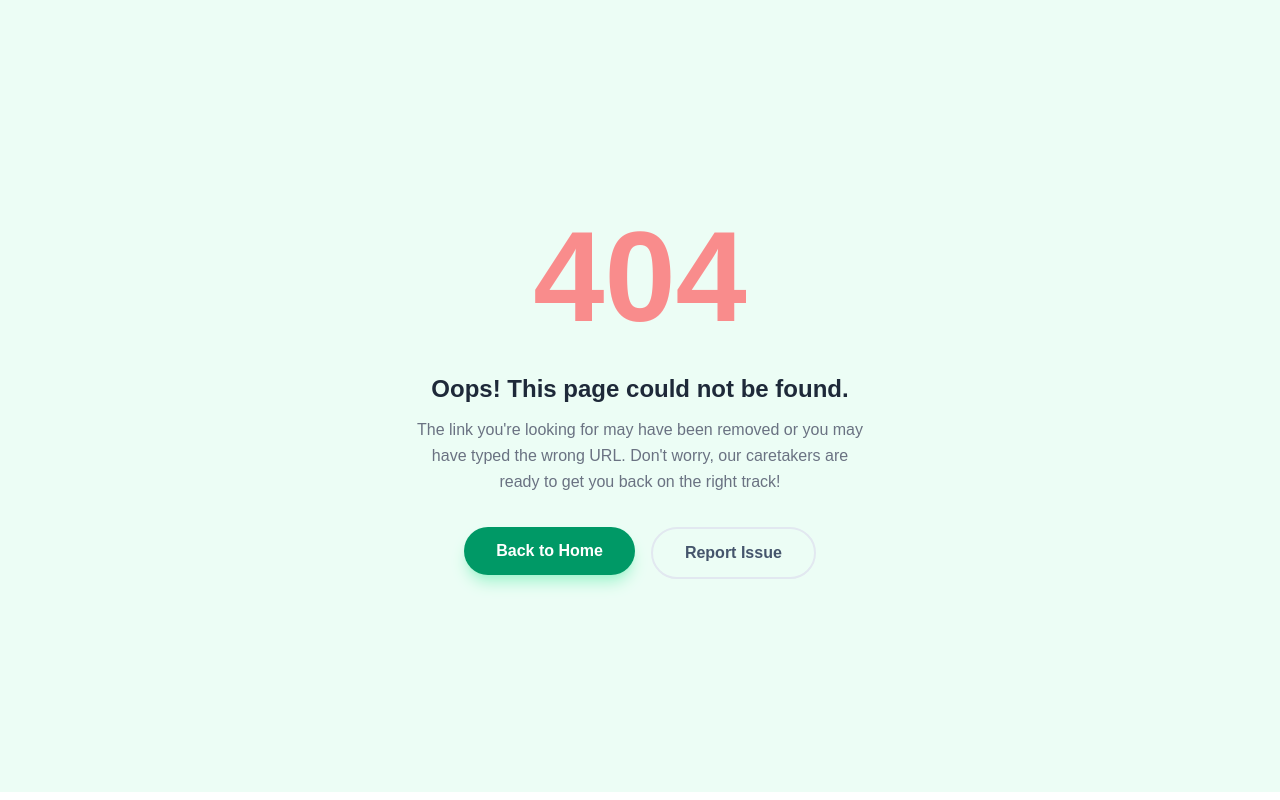
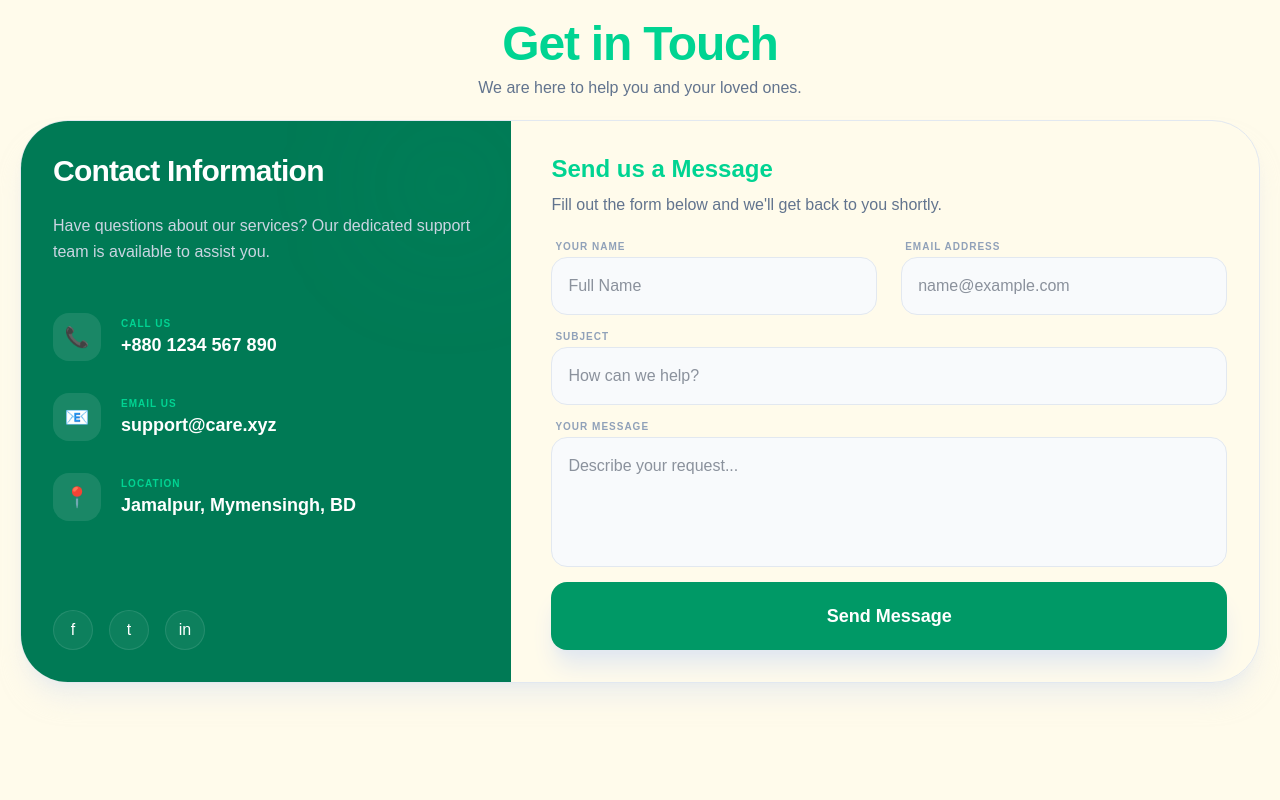
Before and after one commit to shouravhasanshurjo8201/care-xyz, a Next.js app: page /contact in a window 1280 px wide. Before the commit this address had no page. Built offline with nearby package versions, Linux system fonts and the light colour scheme.

Commit message:
Contact Page Add

```diff
--- /dev/null
+++ b/src/app/contact/page.js
@@ -0,0 +1,154 @@
+"use client";
+import { useState } from "react";
+import toast from "react-hot-toast";
+
+export default function ContactPage() {
+  const [loading, setLoading] = useState(false);
+
+  const handleSubmit = (e) => {
+    e.preventDefault();
+    setLoading(true);
+
+    const form = e.target;
+    const contactData = {
+      name: form.name.value,
+      email: form.email.value,
+      subject: form.subject.value,
+      message: form.message.value,
+    };
+
+    console.log("Contact Message:", contactData);
+
+    setTimeout(() => {
+      toast.success("Thank you! Your message has been sent.");
+      form.reset();
+      setLoading(false);
+    }, 1500);
+  };
+
+  return (
+    <div className="min-h-screen bg-amber-50 p-5">
+      <div className="container  mx-auto">
+
+        <div className="text-center mb-5">
+          <h1 className="text-4xl md:text-5xl font-black text-emerald-400 tracking-tight">Get in Touch</h1>
+          <p className="text-slate-500 font-medium mt-2">We are here to help you and your loved ones.</p>
+        </div>
+
+        <div className="grid grid-cols-1 lg:grid-cols-5 gap-2 rounded-[3rem] shadow-xl shadow-slate-200/50 overflow-hidden border border-slate-200">
+
+          <div className="lg:col-span-2 bg-emerald-700 p-8 text-white flex flex-col justify-between relative overflow-hidden">
+            <div className="absolute top-0 right-0 w-32 h-32 bg-emerald-500/10 rounded-full blur-3xl"></div>
+
+            <div className="relative z-10">
+              <h2 className="text-3xl font-black mb-6 tracking-tight">Contact Information</h2>
+              <p className="text-slate-300 mb-12 leading-relaxed font-medium">
+                Have questions about our services? Our dedicated support team is available to assist you.
+              </p>
+
+              <div className="space-y-8">
+                <div className="flex items-center gap-5 group">
+                  <div className="h-12 w-12 bg-white/10 rounded-2xl flex items-center justify-center text-xl group-hover:bg-emerald-500 transition-colors">📞</div>
+                  <div>
+                    <p className="text-[10px] text-emerald-400 uppercase font-black tracking-widest">Call Us</p>
+                    <p className="font-bold text-lg text-white">+880 1234 567 890</p>
+                  </div>
+                </div>
+
+                <div className="flex items-center gap-5 group">
+                  <div className="h-12 w-12 bg-white/10 rounded-2xl flex items-center justify-center text-xl group-hover:bg-emerald-500 transition-colors">📧</div>
+                  <div>
+                    <p className="text-[10px] text-emerald-400 uppercase font-black tracking-widest">Email Us</p>
+                    <p className="font-bold text-lg text-white">support@care.xyz</p>
+                  </div>
+                </div>
+
+                <div className="flex items-center gap-5 group">
+                  <div className="h-12 w-12 bg-white/10 rounded-2xl flex items-center justify-center text-xl group-hover:bg-emerald-500 transition-colors">📍</div>
+                  <div>
+                    <p className="text-[10px] text-emerald-400 uppercase font-black tracking-widest">Location</p>
+                    <p className="font-bold text-lg text-white">Jamalpur, Mymensingh, BD</p>
+                  </div>
+                </div>
+              </div>
+            </div>
+
+            <div className="mt-4 flex gap-4 relative z-10">
+                <div className="w-10 h-10 rounded-full bg-white/5 border border-white/10 flex items-center justify-center hover:bg-white/20 cursor-pointer transition-all">f</div>
+                <div className="w-10 h-10 rounded-full bg-white/5 border border-white/10 flex items-center justify-center hover:bg-white/20 cursor-pointer transition-all">t</div>
+                <div className="w-10 h-10 rounded-full bg-white/5 border border-white/10 flex items-center justify-center hover:bg-white/20 cursor-pointer transition-all">in</div>
+            </div>
+          </div>
+
+          <div className="lg:col-span-3 p-8">
+            <div className="mb-4">
+              <h3 className="text-2xl font-black text-emerald-400 mb-2">Send us a Message</h3>
+              <p className="text-slate-500 font-medium">Fill out the form below and we'll get back to you shortly.</p>
+            </div>
+
+            <form onSubmit={handleSubmit} className="space-y-2">
+              <div className="grid grid-cols-1 sm:grid-cols-2 gap-6">
+                <div className="space-y-1">
+                  <label className="text-[10px] font-black text-slate-400 uppercase tracking-widest ml-1">Your Name</label>
+                  <input
+                    name="name"
+                    type="text"
+                    placeholder="Full Name"
+                    className="w-full border-slate-200 border bg-slate-50 p-4 rounded-2xl focus:ring-2 focus:ring-emerald-500 focus:bg-white outline-none transition-all font-medium text-slate-800"
+                    required
+                  />
+                </div>
+                <div className="space-y-1">
+                  <label className="text-[10px] font-black text-slate-400 uppercase tracking-widest ml-1">Email Address</label>
+                  <input
+                    name="email"
+                    type="email"
+                    placeholder="name@example.com"
+                    className="w-full border-slate-200 border bg-slate-50 p-4 rounded-2xl focus:ring-2 focus:ring-emerald-500 focus:bg-white outline-none transition-all font-medium text-slate-800"
+                    required
+                  />
+                </div>
+              </div>
+
+              <div className="space-y-1">
+                <label className="text-[10px] font-black text-slate-400 uppercase tracking-widest ml-1">Subject</label>
+                <input
+                  name="subject"
+                  type="text"
+                  placeholder="How can we help?"
+                  className="w-full border-slate-200 border bg-slate-50 p-4 rounded-2xl focus:ring-2 focus:ring-emerald-500 focus:bg-white outline-none transition-all font-medium text-slate-800"
+                  required
+                />
+              </div>
+
+              <div className="space-y-1">
+                <label className="text-[10px] font-black text-slate-400 uppercase tracking-widest ml-1">Your Message</label>
+                <textarea
+                  name="message"
+                  rows="4"
+                  placeholder="Describe your request..."
+                  className="w-full border-slate-200 border bg-slate-50 p-4 rounded-2xl focus:ring-2 focus:ring-emerald-500 focus:bg-white outline-none transition-all resize-none font-medium text-slate-800"
+                  required
+                ></textarea>
+              </div>
+
+              <button
+                type="submit"
+                disabled={loading}
+                className="w-full bg-emerald-600 text-white py-5 rounded-2xl font-black text-lg hover:bg-emerald-700 transition-all shadow-xl shadow-slate-200 disabled:opacity-70 active:scale-[0.98]"
+              >
+                {loading ? (
+                  <span className="flex items-center justify-center gap-3">
+                    <svg className="animate-spin h-5 w-5 text-white" xmlns="http://www.w3.org/2000/svg" fill="none" viewBox="0 0 24 24"><circle className="opacity-25" cx="12" cy="12" r="10" stroke="currentColor" strokeWidth="4"></circle><path className="opacity-75" fill="currentColor" d="M4 12a8 8 0 018-8V0C5.373 0 0 5.373 0 12h4zm2 5.291A7.962 7.962 0 014 12H0c0 3.042 1.135 5.824 3 7.938l3-2.647z"></path></svg>
+                    Sending Message...
+                  </span>
+                ) : "Send Message"}
+              </button>
+            </form>
+          </div>
+
+        </div>
+      </div>
+    </div>
+  );
+}
--- a/src/components/BannerSlider.jsx
+++ b/src/components/BannerSlider.jsx
@@ -91,7 +91,7 @@ const BannerSlider = () => {
                       Book a Service
                     </button>
                     <button
-                       onClick={() => router.push('/about')}
+                       onClick={() => router.push('/About')}
                        className="hidden md:flex bg-white/5 backdrop-blur-md border border-white/10 hover:bg-white/10 text-white font-black px-8 py-4 md:px-10 md:py-5 rounded-2xl transition-all"
                     >
                       How it Works
```
